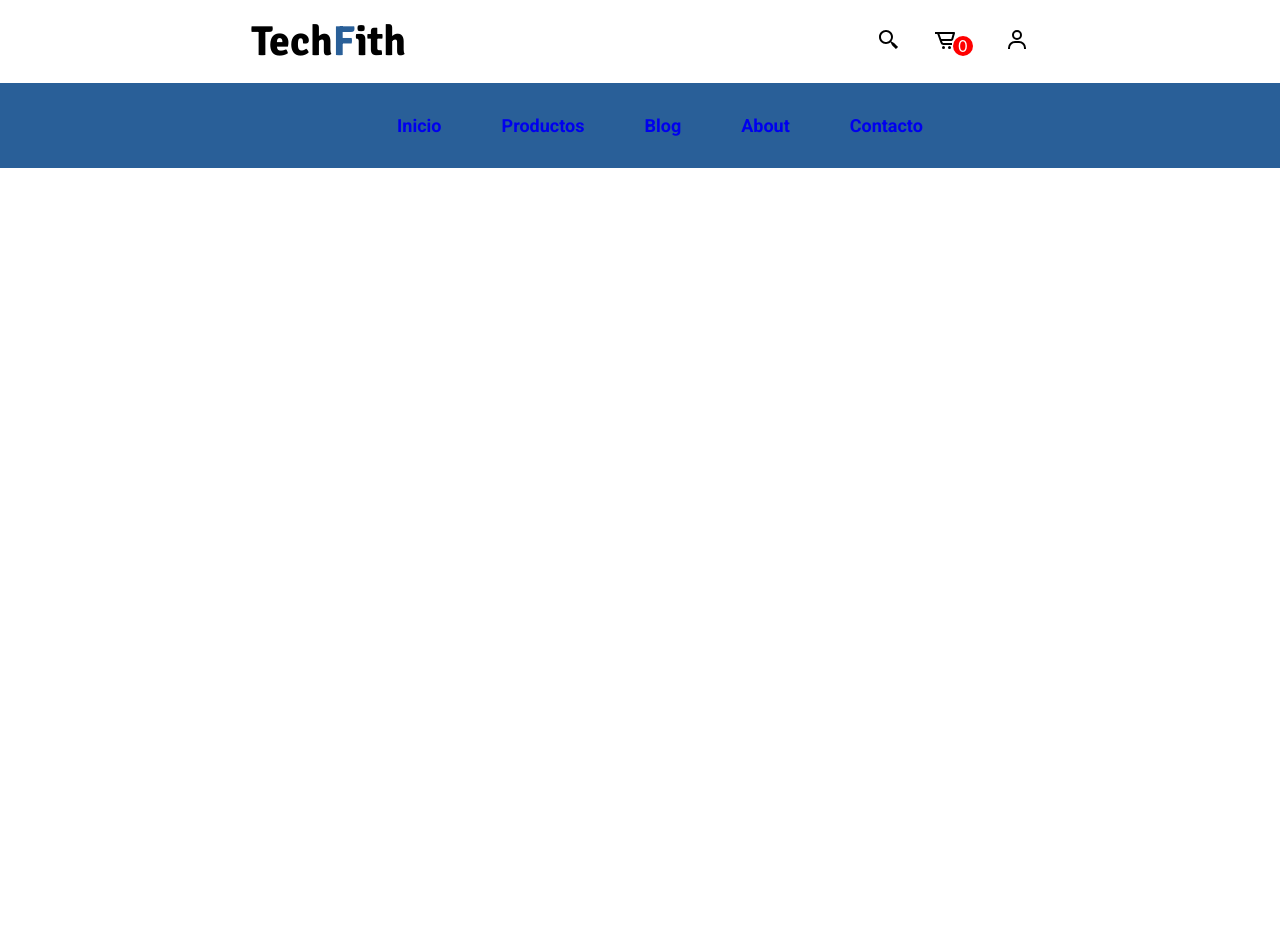
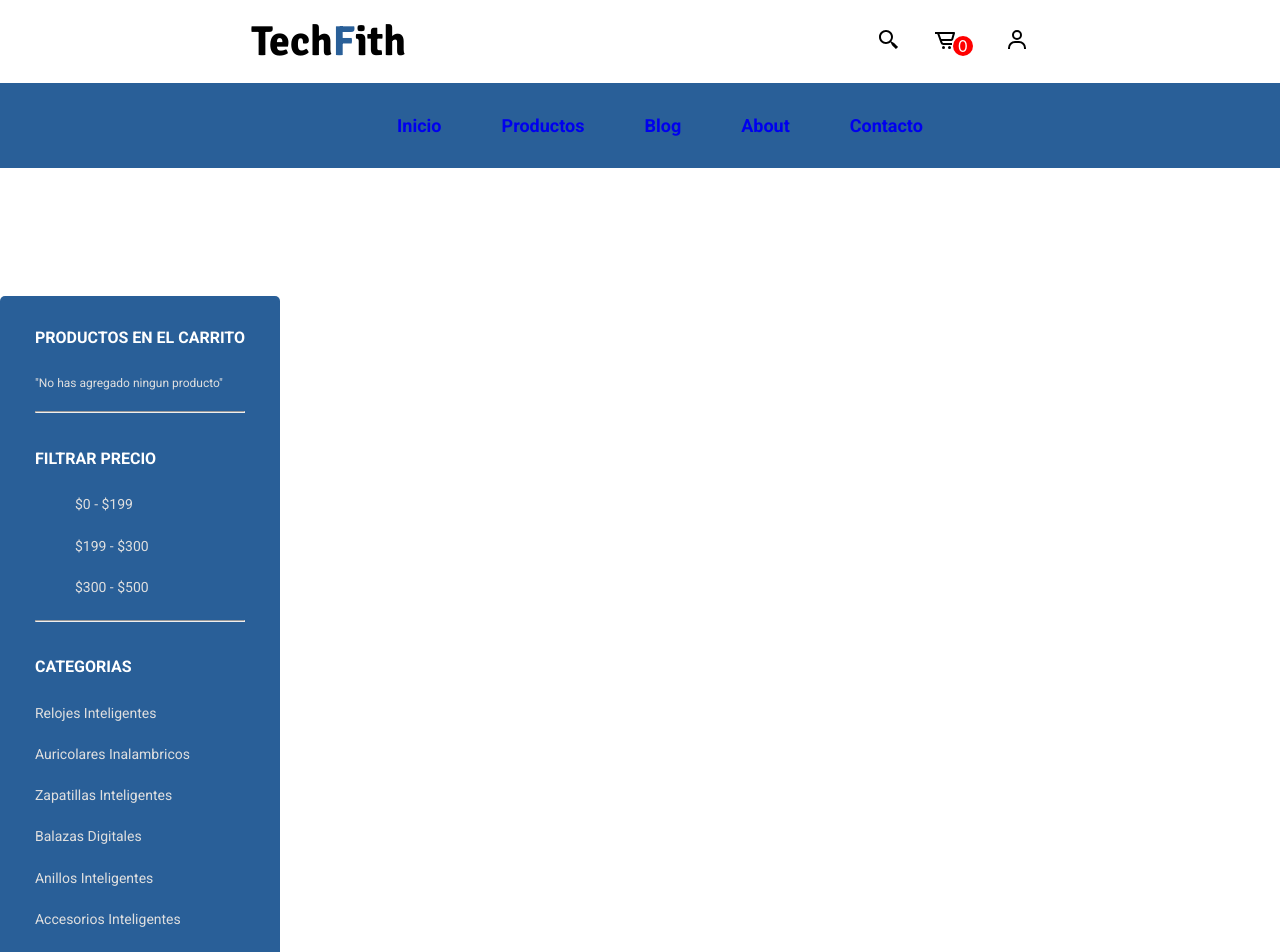
Before and after one commit to NoemiRivas/E-commerce, a React (Create React App) app: page /relojes-inteligentes in a window 1280 px wide. Shown: the top 952 px of the page. Before the commit the page ends 800 px from the top, so only its background shows below. Built offline with nearby package versions, Linux system fonts and the light colour scheme.

Commit message:
agragacion del context

```diff
--- a/src/index.js
+++ b/src/index.js
@@ -3,11 +3,17 @@ import ReactDOM from 'react-dom/client';
 import './index.css';
 import App from './App';
 import reportWebVitals from './reportWebVitals';
+import ShopContextProvider from './context/ShopContext';
 
 const root = ReactDOM.createRoot(document.getElementById('root'));
 root.render(
+
+
   <React.StrictMode>
-    <App />
+    <ShopContextProvider>
+       <App />
+    </ShopContextProvider>
+
   </React.StrictMode>
 );
 
--- a/src/pages/ShopCategory.jsx
+++ b/src/pages/ShopCategory.jsx
@@ -1,8 +1,45 @@
+import { useContext } from "react"
+import "./CSS/ShopCategory.css"
+import { ShopContext} from "../context/ShopContext"
+import Items from "../components/Items/Items"
+import React from 'react'
+import banner from "../Assets/img/banner-2.png"
+import Down_arrow from "../components/Assets/svg/Down_arrow"
 
-export default function ShopCategory() {
+
+export default function ShopCategory(props) {
+
+  const {data_product} = useContext(ShopContext)
+
   return (
-    <div>
-
+    <div className="shop-category">
+      <sidebar className="sidebar">
+        <div className="products-on">
+          <h2>productos en el carrito</h2>
+        <p>"No has agregado ningun producto"</p>
+        </div>
+        <hr/>
+        <div className="filterprice">
+          <h2>filtrar precio</h2>
+          <ul>
+            <li className="price">$0 - $199</li>
+            <li className="price">$199 - $300</li>
+            <li className="price">$300 - $500</li>
+          </ul>
+        </div>
+        <hr/>
+        <div className="categories">
+          <h2>Categorias</h2>
+          <ul>
+            <li className="titles-categories"> relojes inteligentes</li>
+            <li className="titles-categories"> auricolares inalambricos</li>
+            <li className="titles-categories"> zapatillas inteligentes</li>
+            <li className="titles-categories"> balazas digitales</li>
+            <li className="titles-categories"> anillos inteligentes</li>
+            <li className="titles-categories"> accesorios inteligentes</li>
+          </ul>
+        </div>
+      </sidebar>
     </div>
   )
 }
```
